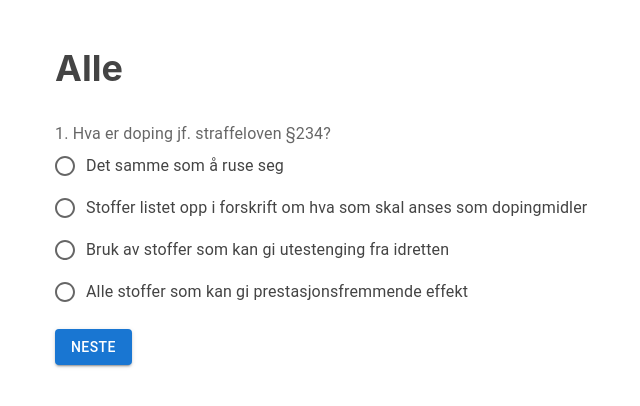
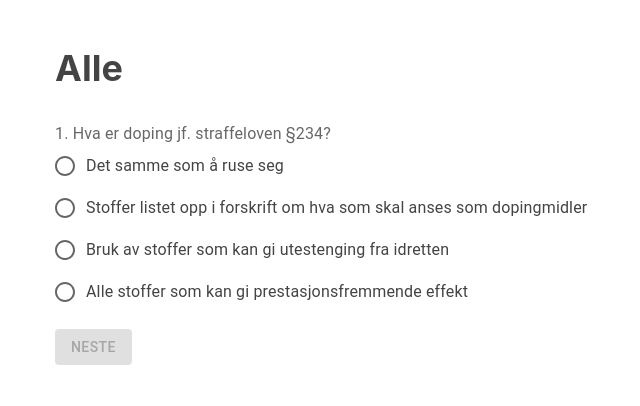
Before and after one commit to fishyFrogFace/vekter, a React (Create React App) app: page /quiz/alle in a window 1280 px wide. Both pictures are taken after a click on the button "START". Shown: the top 406 px of the page, without its empty margins (260-900 px from the left). Built offline with nearby package versions, Linux system fonts and the light colour scheme.

Commit message:
Record user answers

```diff
--- a/src/Exam.tsx
+++ b/src/Exam.tsx
@@ -6,7 +6,7 @@ import FormLabel from "@mui/material/FormLabel";
 import RadioGroup from "@mui/material/RadioGroup";
 import { useState, useEffect } from "react";
 import { amountOfQuestions, Answer, Topic, TopicID, topics } from "./content";
-import { fetchExam } from "./fetchExam";
+import { fetchQuiz } from "./fetchExam";
 import Grid from "@mui/material/Grid";
 
 interface ExamProps {
@@ -52,17 +52,16 @@ interface Options {
 
 interface QuestionProps {
   question: string;
-  correctAnswer: Answer;
   options: Options;
   index: number;
-  nextQuestion: () => void;
+  nextQuestion: (answer: Answer) => void;
 }
 
 const Question = (props: QuestionProps) => {
-  const [value, setValue] = useState("");
+  const [value, setValue] = useState<Answer | "">("");
 
   const handleRadioChange = (event: React.ChangeEvent<HTMLInputElement>) => {
-    setValue(event.target.value);
+    setValue(event.target.value as Answer);
   };
 
   return (
@@ -100,7 +99,14 @@ const Question = (props: QuestionProps) => {
         </FormControl>
       </Grid>
       <Grid item>
-        <Button variant="contained" onClick={props.nextQuestion}>
+        <Button
+          variant="contained"
+          disabled={value === ""}
+          onClick={() => {
+            value !== "" && props.nextQuestion(value);
+            setValue("");
+          }}
+        >
           Neste
         </Button>
       </Grid>
@@ -110,7 +116,7 @@ const Question = (props: QuestionProps) => {
 
 export default function Exam(props: ExamProps) {
   const [currentQuestion, setCurrentQuestion] = useState(-1);
-  const [examSet] = useState(fetchExam(props.topic));
+  const [examSet, setExamSet] = useState(fetchQuiz(props.topic));
   const [activePage, setActivePage] = useState(
     <Start
       topic={{ title: topics[props.topic].title, name: props.topic }}
@@ -119,7 +125,18 @@ export default function Exam(props: ExamProps) {
   );
 
   useEffect(() => {
-    const nextQuestion = (event: React.FormEvent<HTMLFormElement>) => {
+    const nextQuestion = (
+      value: Answer,
+      event: React.FormEvent<HTMLFormElement>
+    ) => {
+      setExamSet((exam) =>
+        exam.map((question) =>
+          examSet[currentQuestion].question === question.question
+            ? { ...question, ...{ userAnswer: value } }
+            : question
+        )
+      );
+
       if (currentQuestion === examSet.length - 1) {
         setActivePage(<Result />);
       } else {
--- a/src/fetchExam.ts
+++ b/src/fetchExam.ts
@@ -3,7 +3,13 @@ import { getRandomElementsFromList } from "./helpers";
 
 const createRandomExam = () => getRandomElementsFromList(80, allQuestions());
 
-export const fetchExam = (topic: TopicID) =>
+const createQuiz = (topic: TopicID) =>
   topic === "alle"
     ? createRandomExam()
     : getRandomElementsFromList(20, topics[topic].questions);
+
+export const fetchQuiz = (topic: TopicID) =>
+  createQuiz(topic).map((question) => ({
+    ...question,
+    ...{ userAnswer: "" },
+  }));
```
